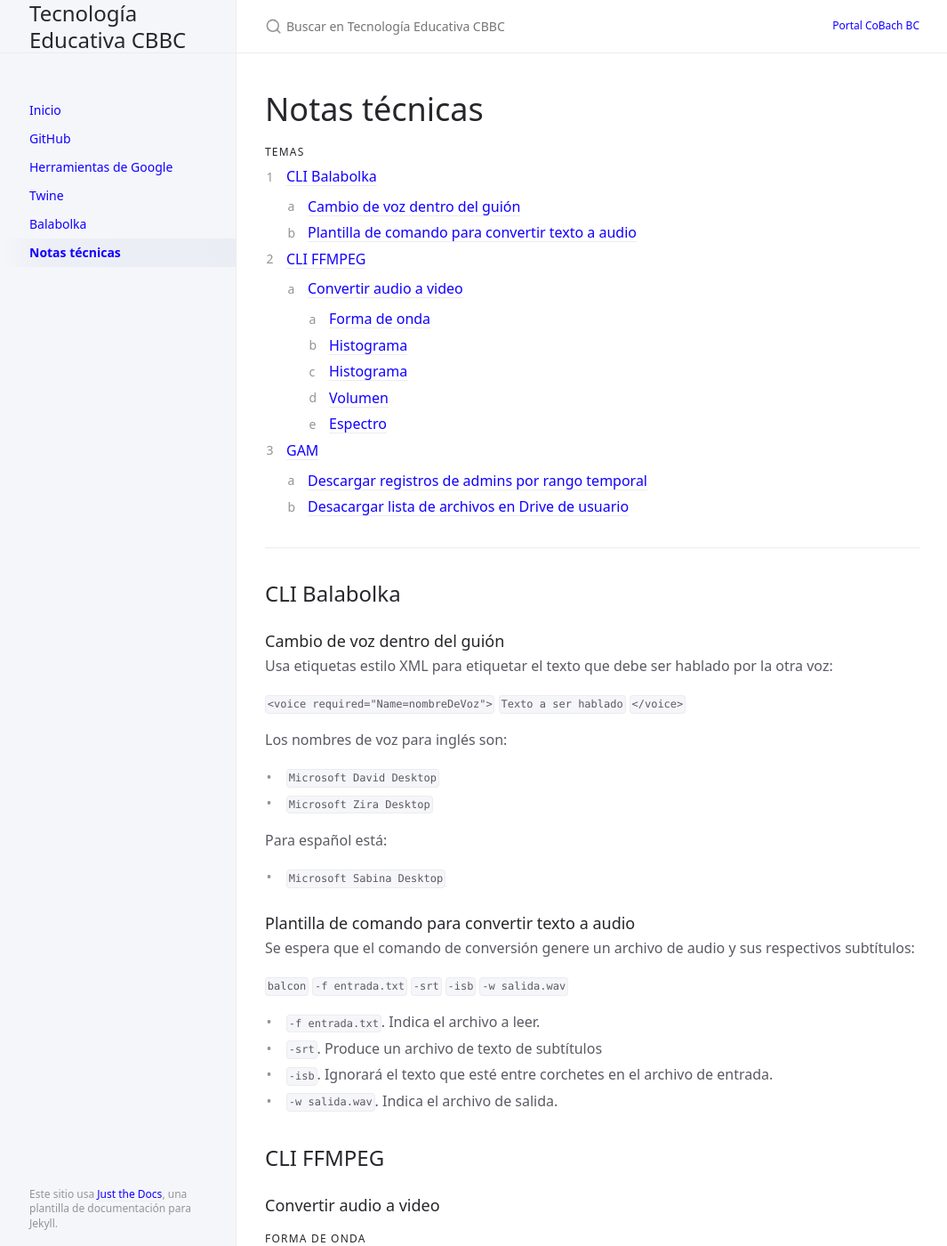
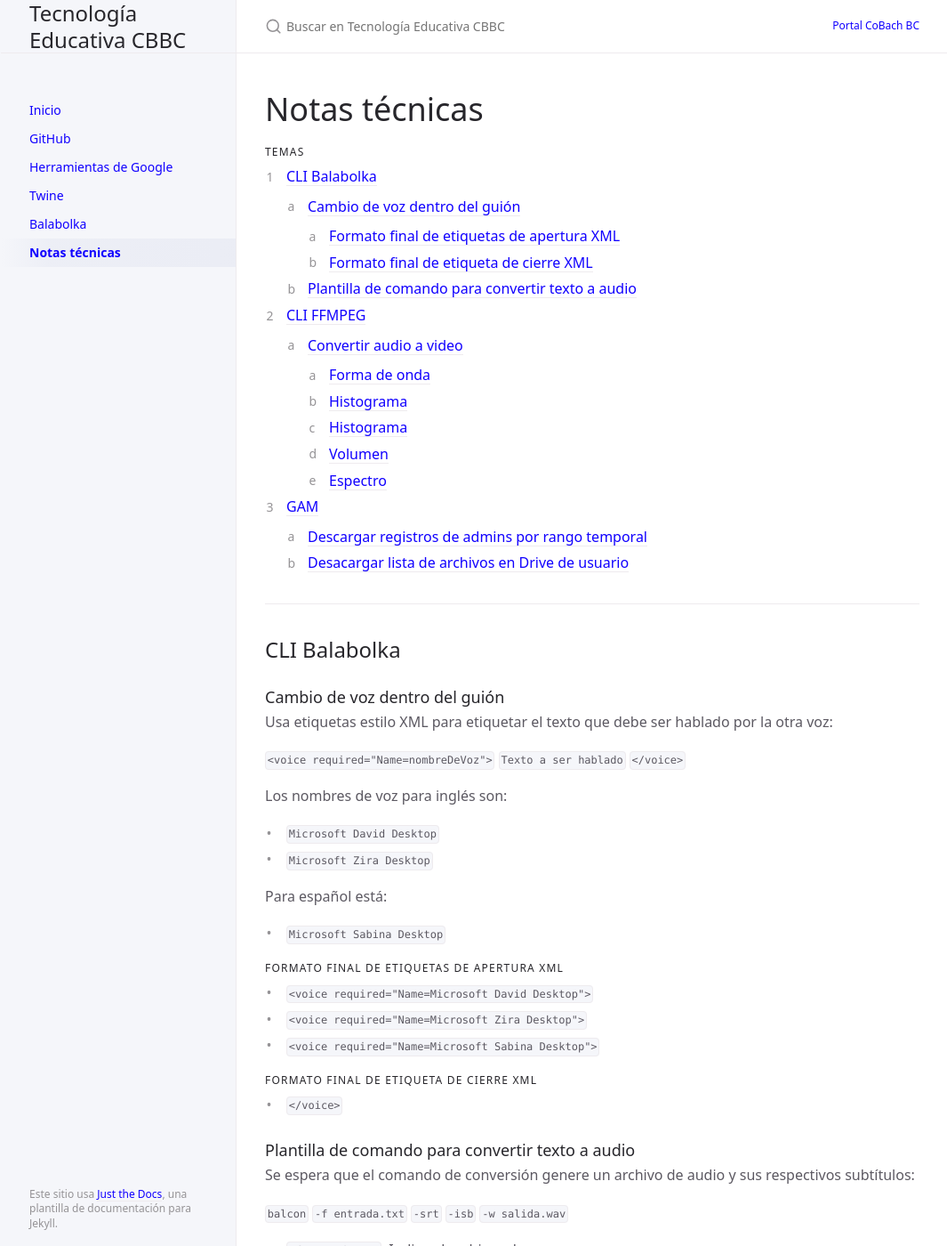
Before and after one commit to CoBachBC/demo, a Jekyll site: the page built from docs/notas.md, in a window 1280 px wide and 1400 px high. Shown: the whole window at 89% size, without its empty margins (106-1171 px from the left). Built offline with Jekyll 4.4.1, drawn with Linux system fonts in a browser that asks for light colours.

Commit message:
Update notas.md

```diff
--- a/docs/notas.md
+++ b/docs/notas.md
@@ -29,6 +29,14 @@
 
 Para español está:
 * `Microsoft Sabina Desktop`
+
+#### Formato final de etiquetas de apertura XML
+* `<voice required="Name=Microsoft David Desktop">`
+* `<voice required="Name=Microsoft Zira Desktop">`
+* `<voice required="Name=Microsoft Sabina Desktop">`
+
+#### Formato final de etiqueta de cierre XML
+* `</voice>`
 
 ### Plantilla de comando para convertir texto a audio
 
```
